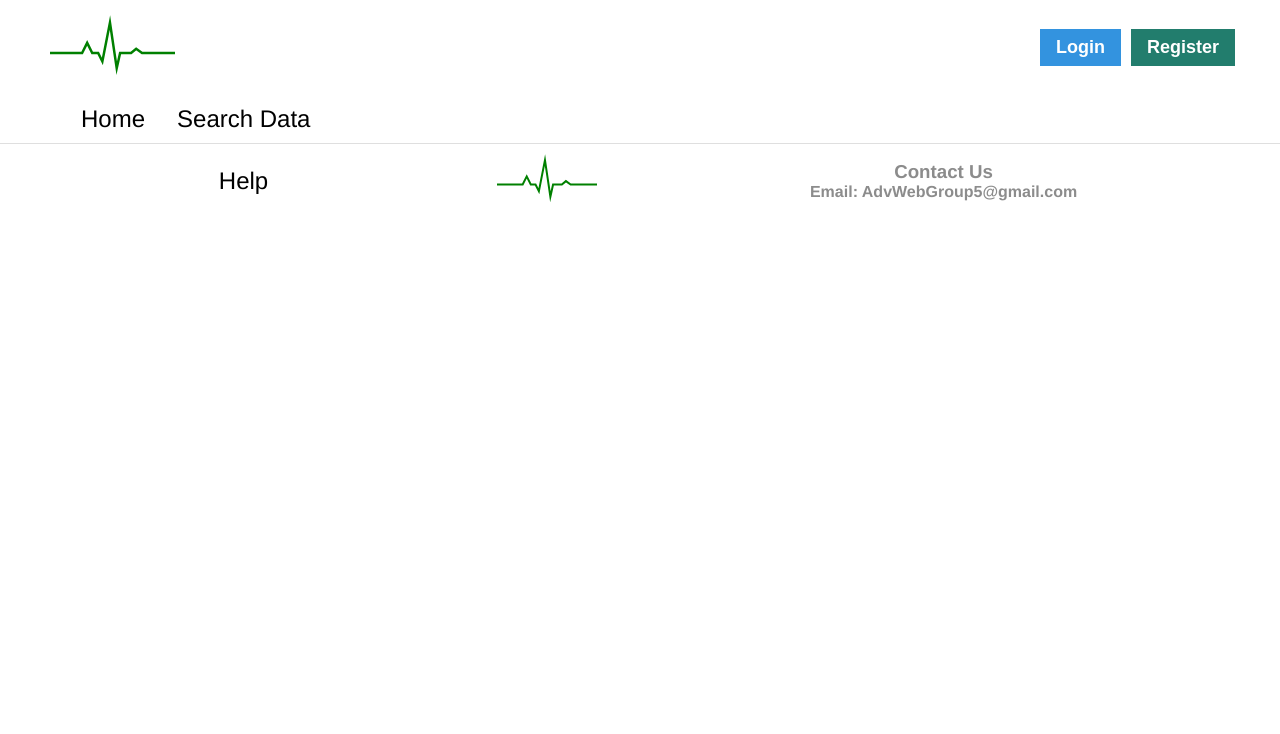
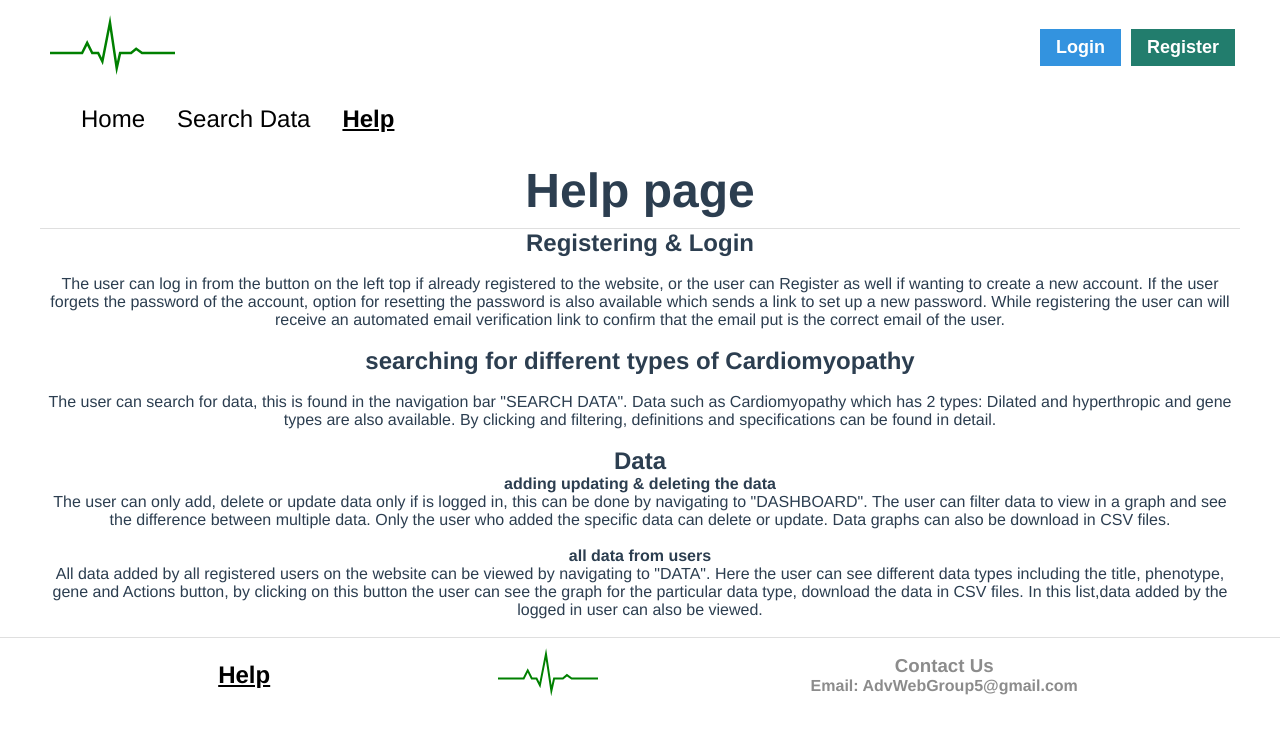
Before and after one commit to farhan200024/cardiomyopathy-vue-app, a Vue app in the folder cardiomyopathy-app/: page /help in a window 1280 px wide. Shown: the top 734 px of the page. Built offline with nearby package versions, Linux system fonts and the light colour scheme; no server answers; what vue3-apexcharts would draw is missing.

Commit message:
help page

```diff
--- a/cardiomyopathy-app/src/components/Footer.vue
+++ b/cardiomyopathy-app/src/components/Footer.vue
@@ -2,7 +2,7 @@
   <footer>
     <div class = "wrapper-footer">
       <nav class = "navbar-footer">
-				<router-link :to = "{ name: 'Home' }">Help</router-link>
+				<router-link :to = "{ name: 'Help' }">Help</router-link>
       </nav>
 			<router-link class = "polyline-footer" :to = "{ name: 'Home' }">
 				<svg version = "1.0" xmlns = "http://www.w3.org/2000/svg" xmlns:xlink = "http://www.w3.org/1999/xlink" x = "0px" y = "0px" width = "100px" height = "38px" viewBox = "0 0 150 73" enable-background = "new 0 0 150 73" xml:space = "preserve">
--- a/cardiomyopathy-app/src/components/Header.vue
+++ b/cardiomyopathy-app/src/components/Header.vue
@@ -23,6 +23,7 @@
 			<router-link :to="{ name: 'Search' }">Search Data</router-link>
 			<router-link v-if="isUserAuth" :to="{ name: 'Dashboard' }">Dashboard</router-link>
 			<router-link v-if="isUserAuth" :to="{ name: 'CardiomyopathyData' }">Data</router-link>
+			<router-link :to="{ name: 'Help' }">Help</router-link>
 		</nav>
 	</header>
 </template>
--- a/cardiomyopathy-app/src/router/index.js
+++ b/cardiomyopathy-app/src/router/index.js
@@ -7,6 +7,7 @@ import CardiomyopathyData from '../views/CardiomyopathyData.vue'
 import ForgotPassword from '../components/ForgotPassword.vue'
 import ExternalDatabase from '../views/ExternalDatabase.vue'
 import { projectAuth } from '../firebase/config'
+import Help from '../views/Help.vue'
 
 const loggedOutGuard = (to, from, next) => {
   let user = projectAuth.currentUser
@@ -27,6 +28,11 @@ const routes = [
     path: "/",
     name: "Home",
     component: Home
+  },
+  {
+    path: "/help",
+    name: "Help",
+    component: Help
   },
   {
     path: "/login",
--- /dev/null
+++ b/cardiomyopathy-app/src/views/Help.vue
@@ -0,0 +1,35 @@
+<template>
+  <div class="about">
+<h1>Help page</h1>
+
+  <h2>Registering & Login</h2>
+  <br>
+   <p>
+    The user can log in from the button on the left top if already registered to the website, or the user can Register as well if wanting
+     to create a new account. If the user forgets the password of the account, option for resetting the password is
+    also available which sends a link to set up a new password. While registering the user can will receive
+    an automated email verification link to confirm that the email put is the correct email of the user.</p>
+    <br>
+ <h2>searching for different types of Cardiomyopathy </h2>
+ <br>
+ <p>The user can search for data, this is found in the navigation bar "SEARCH DATA". Data such as Cardiomyopathy which has 2 types: Dilated
+ and hyperthropic and gene types are also available. By clicking and filtering, definitions and specifications can be found in detail.
+ </p>
+<br>
+
+<h2> Data </h2>
+<h4> adding updating & deleting the data </h4>
+<p>The user can only add, delete or update data only if is logged in, this can be done by navigating to "DASHBOARD".
+The user can filter data to view in a graph and see the difference between multiple data. Only the user who added the specific
+data can delete or update. Data graphs can also be download in CSV files.</p>
+<br>
+
+<h4> all data from users </h4>
+<p>All data added by all registered users on the website can be viewed by navigating to "DATA". Here the user
+can see different data types including the title, phenotype, gene and Actions button, by clicking on this button
+the user can see the graph for the particular data type, download the data in CSV files. In this list,data added by
+the logged in user can also be viewed.</p>
+<br>
+
+  </div>
+</template>
```
